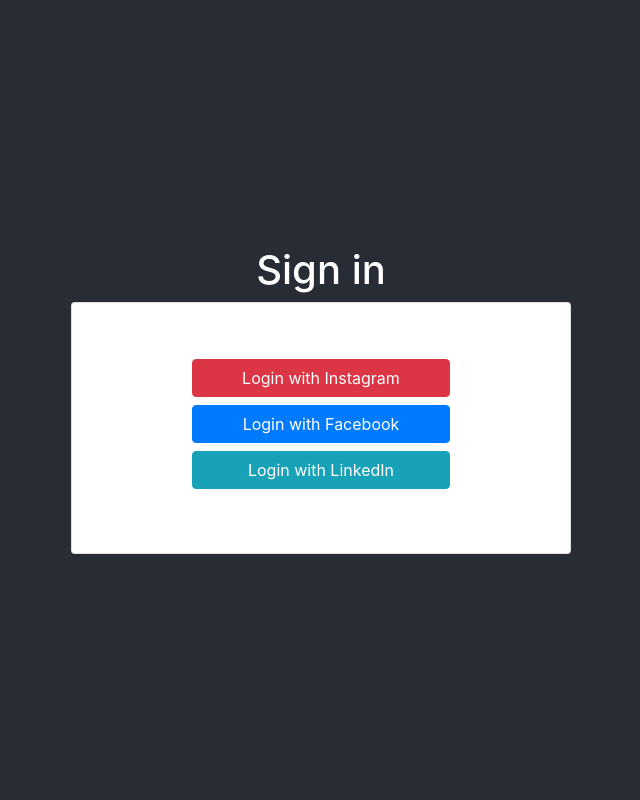
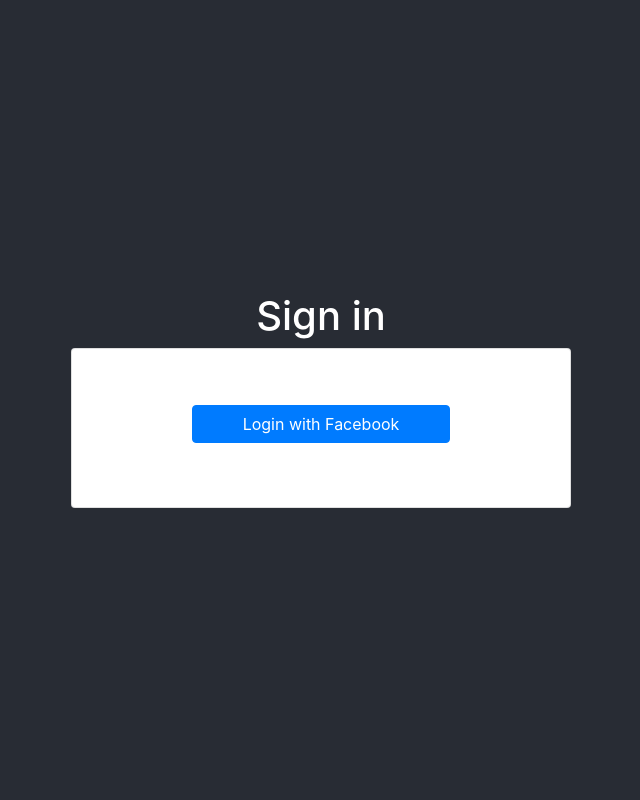
Before and after one commit to SimonVu1208/Web_app, a Django app: template templates/login.html in a window 1280 px wide. Shown: the whole page, without its empty margins (319-959 px from the left). Run offline with Django 3.2, Linux system fonts and the light colour scheme; the template is opened without the code that fills it, so the values that code supplies are empty; some libraries are stand-ins or nearby versions.

Commit message:
Add facebook button login

```diff
--- a/Web_app/urls.py
+++ b/Web_app/urls.py
@@ -13,9 +13,16 @@
     1. Import the include() function: from django.urls import include, path
     2. Add a URL to urlpatterns:  path('blog/', include('blog.urls'))
 """
+# social_app/urls.py
+
 from django.contrib import admin
-from django.urls import path
+from django.urls import path, include
+from django.contrib.auth import views as auth_views
+import views
 
 urlpatterns = [
-    path('admin/', admin.site.urls),
+    path('admin/', admin.site.urls),         path("login/", views.login, name="login"),
+    path("logout/", auth_views.LogoutView.as_view(), name="logout"),
+    path('social-auth/', include('social_django.urls', namespace="social")),
+    path("", views.home, name="home"),
 ]
--- a/templates/login.html
+++ b/templates/login.html
@@ -5,15 +5,9 @@
  {% block content %}
  <div class="row">
      <div class="col-md-8 mx-auto social-container my-2 order-md-1">
-         <button class="btn btn-danger  mb-2">
-             <a href="#">Login with Instagram</a>
-         </button>
          <button class="btn btn-primary mb-2">
              <a href="#">Login with Facebook
              </a>
-         </button>
-         <button class="btn btn-info mb-2">
-             <a href="#">Login with LinkedIn</a>
          </button>
      </div>
  </div>
```
Also changed, not shown: Web_app/settings.py (+7 -3 lines).
